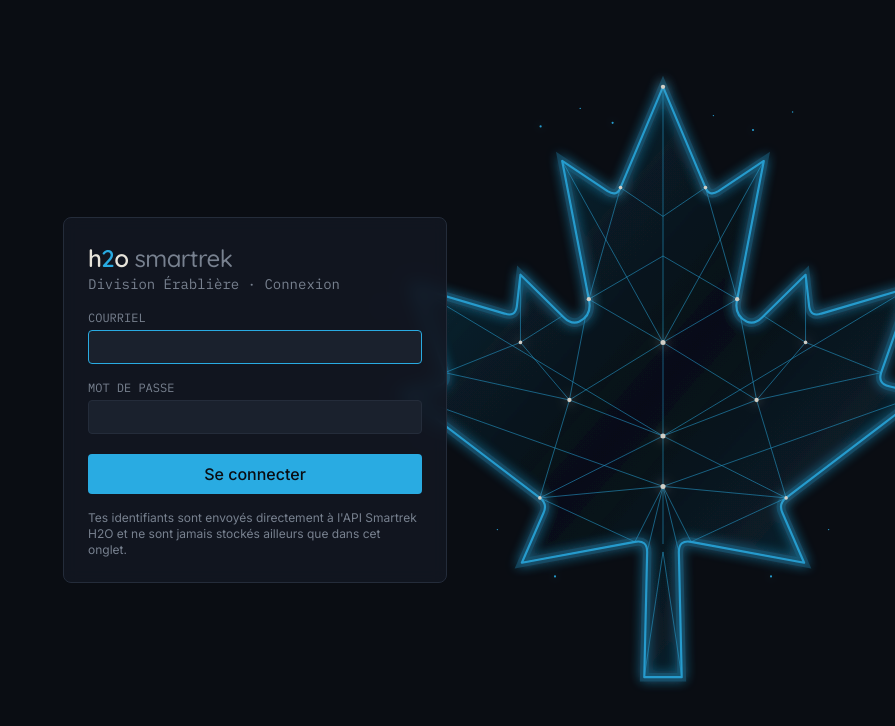
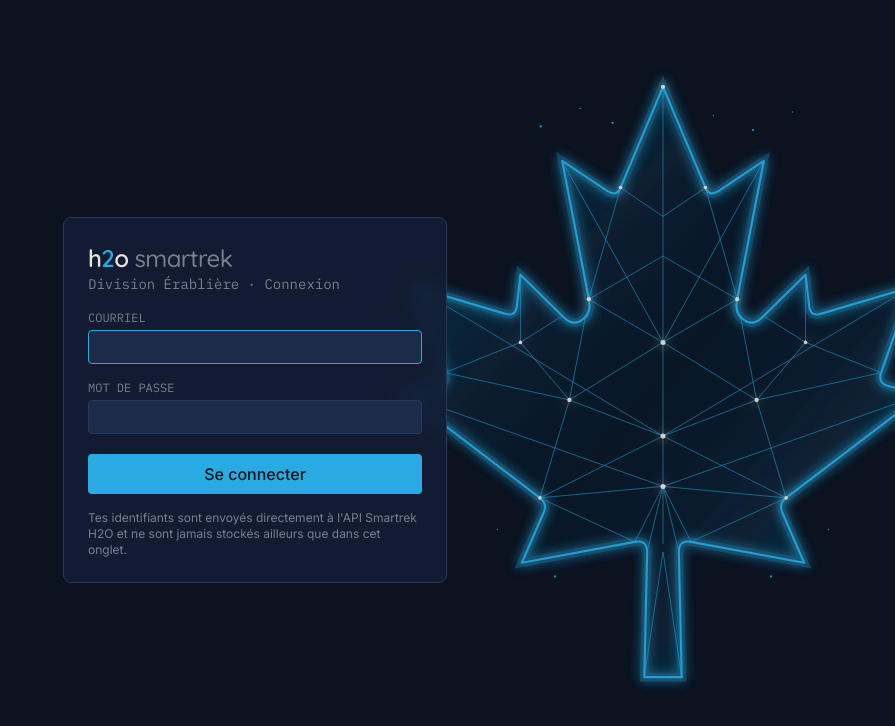
Before and after one commit to OXYDER/smartrek-h2o, a React (Vite) app: page / in a window 1280 px wide. Shown: the top 726 px of the page, without its empty margins (385-1280 px from the left). Built offline with nearby package versions, Linux system fonts and the light colour scheme; no server answers.

Commit message:
Fix dropdown menus being clipped (overflow-x-auto on parent was cutting them off). Shift background palette from near-black to a more visibly navy-blue tone matching the H2O Innovation brand reference photos.

```diff
--- a/src/index.css
+++ b/src/index.css
@@ -2,11 +2,11 @@
 @import "tailwindcss";
 
 @theme {
-  --color-base: #0a0d13;
-  --color-canvas: #060810;
-  --color-panel: #121722;
-  --color-panel-raised: #1a212d;
-  --color-line: #242c3a;
+  --color-base: #0b1220;
+  --color-canvas: #070c17;
+  --color-panel: #131d33;
+  --color-panel-raised: #1c2b4a;
+  --color-line: #263a5e;
   --color-text: #e7e4da;
   --color-muted: #78818f;
   --color-sap: #29abe2;
--- a/src/pages/Dashboard.tsx
+++ b/src/pages/Dashboard.tsx
@@ -208,7 +208,7 @@
           </div>
         )}
 
-        <div className="px-3 sm:px-6 py-3 border-b border-line flex gap-2 overflow-x-auto">
+        <div className="px-3 sm:px-6 py-3 border-b border-line flex gap-2">
           <Dropdown label="Trier par" options={SORT_OPTIONS} value={sortBy} onChange={(v) => setSortBy(v as SortOption)} />
           <Dropdown
             label="Filtrer"
```
